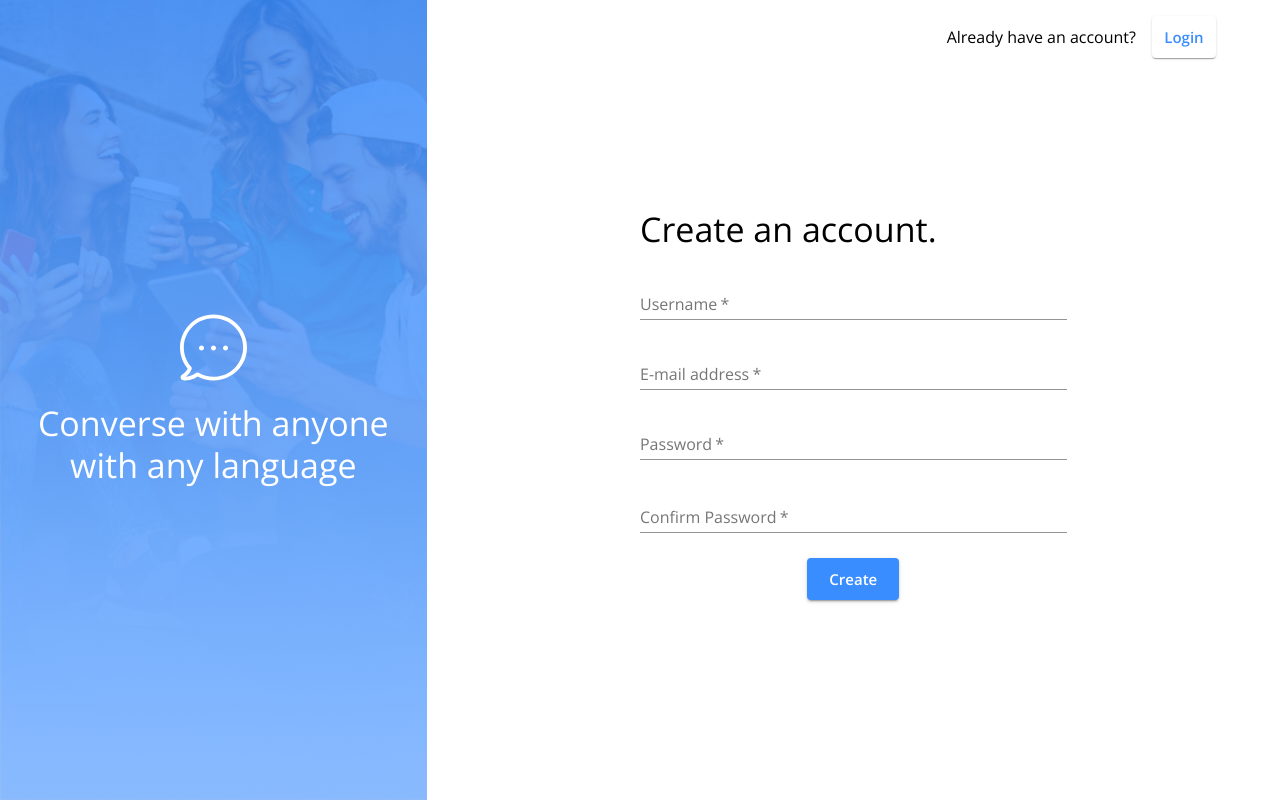
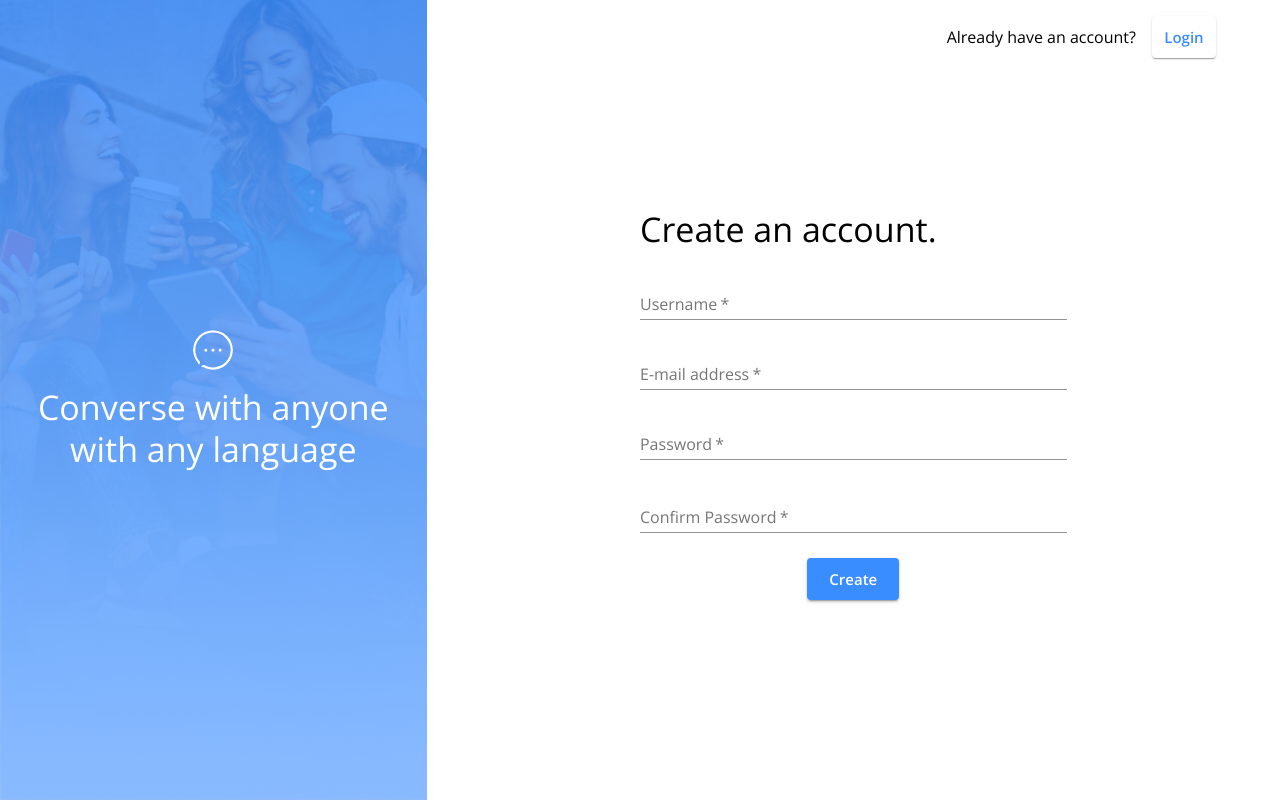
Before and after one commit to haditorabi/messenger-app, a React (Create React App) app in the folder client/: page / in a window 1280 px wide. Built offline with nearby package versions, Linux system fonts and the light colour scheme; no server answers.

Commit message:
changed <img> to material-UI <Avatar>

```diff
--- a/client/src/Login.js
+++ b/client/src/Login.js
@@ -9,6 +9,7 @@ import {
   Button,
   FormControl,
   TextField,
+  Avatar
 } from "@material-ui/core";
 import { SnackbarError } from "./components";
 import { login } from "./store/utils/thunkCreators";
@@ -101,7 +102,7 @@ const Login = (props) => {
       <Grid container className={classes.container}>
         <Grid item sm={4} md={4} className={classes.backgroundContainer}>
           <Box display={{ xs: "none", sm: "block", md: "block" }}>
-            <img src="./assets/img/bubble.svg" alt='converse anywhere' />
+          <Avatar alt={'converse anywhere'} src={"./assets/img/bubble.svg"} ></Avatar>
           </Box>
           <Box
             component='span'
--- a/client/src/Signup.js
+++ b/client/src/Signup.js
@@ -10,6 +10,7 @@ import {
   FormControl,
   TextField,
   FormHelperText,
+  Avatar
 } from "@material-ui/core";
 import Paper from "@material-ui/core/Paper";
 import { register } from "./store/utils/thunkCreators";
@@ -112,7 +113,8 @@ const Signup = (props) => {
       <Grid container className={classes.container}>
         <Grid item sm={4} md={4} className={classes.backgroundContainer}>
         <Box display={{ xs: "none", sm: "block", md: "block" }}>
-          <img src="./assets/img/bubble.svg" alt='converse anywhere' />
+          <Avatar alt={'converse anywhere'} src={"./assets/img/bubble.svg"} ></Avatar>
+
         </Box>
         <Box
           component='span'
```
